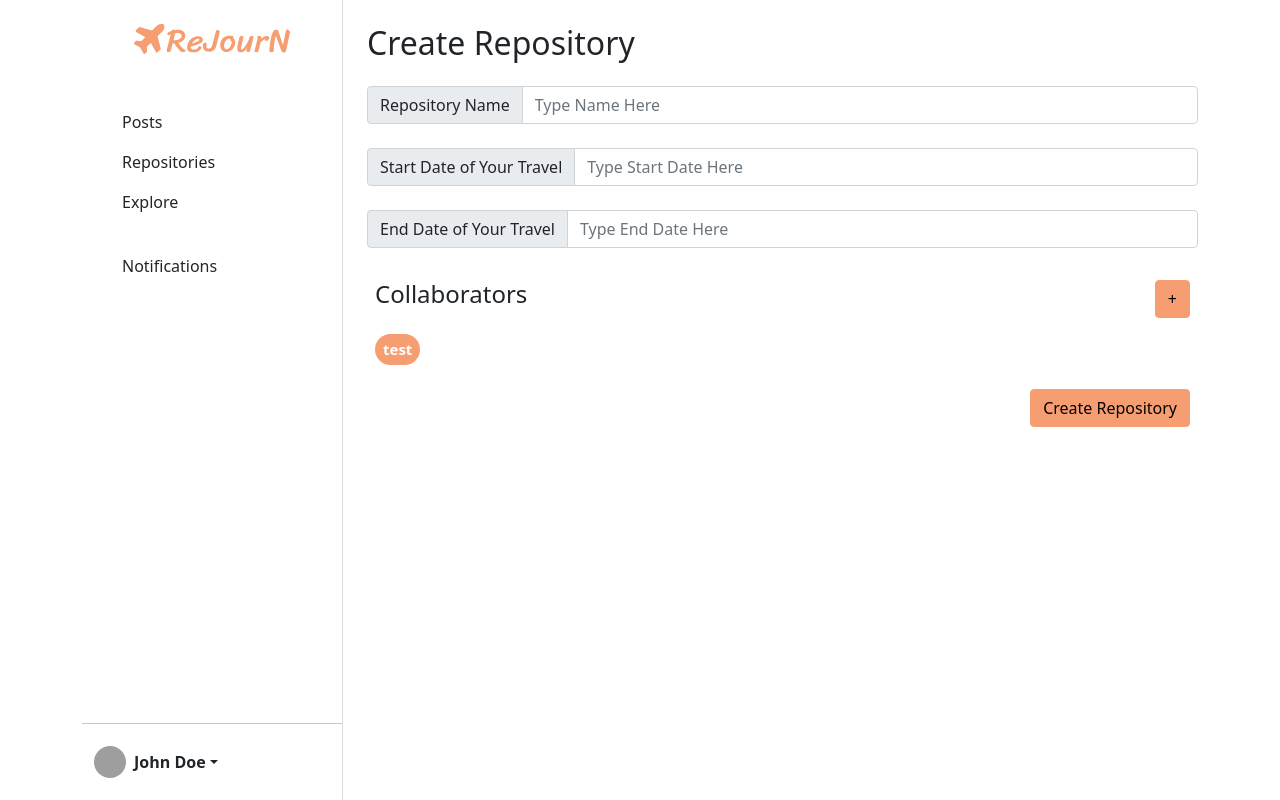
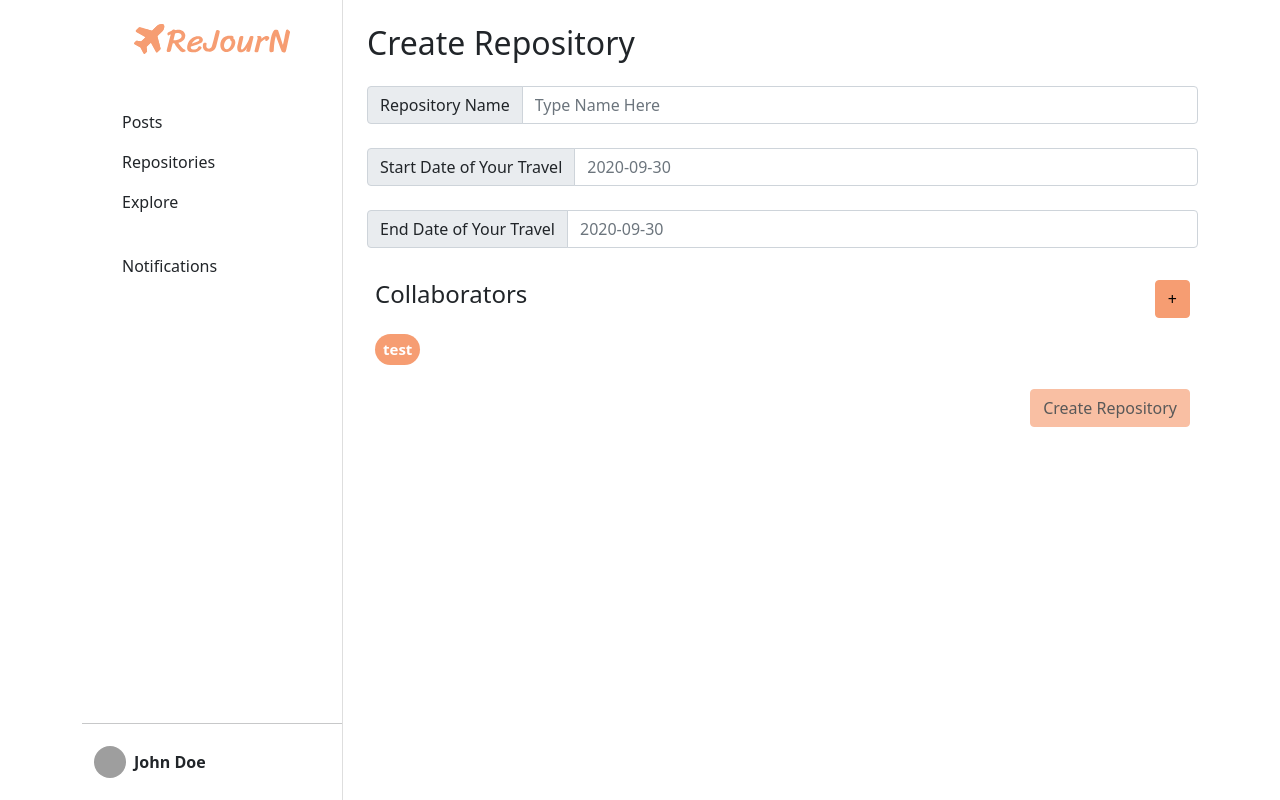
Before and after one commit to swsnu/swpp2021-team1, a React (Create React App) app: page /repos/create in a window 1280 px wide. Built offline with nearby package versions, Linux system fonts and the light colour scheme; grey boxes are pictures that could not be loaded.

Commit message:
feat(repository) : Implement Create and Detail
Implement RepositoryCreate validation check.
Implement RepositoryDetail add collaborators.
Implement

```diff
--- a/src/features/repository/RepositoryCreate.tsx
+++ b/src/features/repository/RepositoryCreate.tsx
@@ -4,7 +4,7 @@ import {AppDispatch, RootState} from "../../app/store";
 import {IDummyUser, IRepository, IUser} from "../../common/Interfaces";
 import {Redirect, useParams} from "react-router-dom";
 import {addRepo} from "./reposSlice";
-import {Badge, Button, CloseButton, FormControl, InputGroup} from "react-bootstrap";
+import {Badge, Button, CloseButton, FormControl, InputGroup, Form} from "react-bootstrap";
 import AddCollaborators from "./popup/AddCollaborators";
 import {logIn} from "../auth/authSlice";
 
@@ -24,6 +24,7 @@ export default function RepositoryCreate(props : RepositoryCreateProps) {
     const [travelEndDate, setTravelEndDate] = useState<string>("");
     const [collaborators, setCollaborators] = useState<IDummyUser[]>([{profile_picture : 'test', real_name : 'test', username : 'test'}]); //테스트용 임시
     const [show, setShow] = useState<boolean>(false);
+    const [valid, setValid] = useState<(boolean|null)[]>([null, null, null]);
 
     useEffect(() => {
         dispatch(logIn({email : 'asdf', password : 'asdf'})) //테스트용 임시 처리
@@ -35,6 +36,7 @@ export default function RepositoryCreate(props : RepositoryCreateProps) {
 
     function createRepos() {
         //TODO : 날짜 test 필요
+        if (repoName == "") return;
         dispatch(addRepo({
             repo_id : -1,
             repo_name : repoName,
@@ -44,25 +46,68 @@ export default function RepositoryCreate(props : RepositoryCreateProps) {
         }))
     }
 
+    function onChange(event : React.ChangeEvent<HTMLInputElement>) {
+        switch (event.target.name) {
+            case 'repo-name' :
+                setRepoName(event.target.value);
+                if (event.target.value !== "") setValid([true, valid[1], valid[2]]);
+                else setValid([false, valid[1], valid[2]]);
+                break;
+            case 'start-date' :
+                setTravelStartDate(event.target.value);
+                if (/^\d{4}-(0[1-9]|1[0-2])-(0[1-9]|[12][0-9]|3[01])$/.test(event.target.value))
+                    setValid([valid[0], true, valid[2]]);
+                else setValid([valid[0], false, valid[2]]);
+                break;
+            case 'end-date' :
+                setTravelEndDate(event.target.value);
+                if (/^\d{4}-(0[1-9]|1[0-2])-(0[1-9]|[12][0-9]|3[01])$/.test(event.target.value))
+                    setValid([valid[0], valid[1], true]);
+                else setValid([valid[0], valid[1], false]);
+                break;
+        }
+    }
+
     //TODO : Error 처리
     return (
         <div>
             {!isLoading && repo && <Redirect to={`/repos/${repo.repo_id}`}/>}
             <h2 className="mt-4">Create Repository</h2>
-            <InputGroup className="mt-4">
+            <InputGroup className="mt-4" hasValidation>
                 <InputGroup.Text>Repository Name</InputGroup.Text>
-                <FormControl id='repo-name-input' type='text' value={repoName} placeholder='Type Name Here'
-                       onChange={event => setRepoName(event.target.value)}/>
+                <Form.Control id='repo-name-input' name='repo-name'
+                              type='text' value={repoName}
+                              placeholder='Type Name Here'
+                              isValid={valid[0] !== null && valid[0]}
+                              isInvalid={valid[0] !== null && !valid[0]}
+                       onChange={onChange}/>
+                <Form.Control.Feedback type="invalid">
+                    Please Choose Your Repository Name.
+                </Form.Control.Feedback>
             </InputGroup>
-            <InputGroup className="mt-4">
+            <InputGroup className="mt-4" hasValidation>
                 <InputGroup.Text>Start Date of Your Travel</InputGroup.Text>
-                <FormControl id='travel-start-date-input' type='text' value={travelStartDate} placeholder='Type Start Date Here'
-                       onChange={event => setTravelStartDate(event.target.value)}/>
+                <Form.Control id='travel-start-date-input' name='start-date'
+                              type='text' value={travelStartDate}
+                              placeholder='2020-09-30'
+                              isValid={valid[1] !== null && valid[1]}
+                              isInvalid={valid[1] !== null && !valid[1]}
+                       onChange={onChange}/>
+                <Form.Control.Feedback type="invalid">
+                    Please Write Appropriate Date.
+                </Form.Control.Feedback>
             </InputGroup>
-            <InputGroup className="mt-4">
+            <InputGroup className="mt-4" hasValidation>
                 <InputGroup.Text>End Date of Your Travel</InputGroup.Text>
-                <FormControl id='travel-end-date-input' type='text' value={travelEndDate} placeholder='Type End Date Here'
-                       onChange={event => setTravelEndDate(event.target.value)}/>
+                <FormControl id='travel-end-date-input' name='end-date'
+                             type='text' value={travelEndDate}
+                             placeholder='2020-09-30'
+                             isValid={valid[2] !== null && valid[2]}
+                             isInvalid={valid[2] !== null && !valid[2]}
+                       onChange={onChange}/>
+                <Form.Control.Feedback type="invalid">
+                    Please Write Appropriate Date.
+                </Form.Control.Feedback>
             </InputGroup>
             <div className="d-flex mt-4 justify-content-between align-items-start">
                 <h4 className="m-2">Collaborators</h4>
@@ -72,7 +117,9 @@ export default function RepositoryCreate(props : RepositoryCreateProps) {
                 {collaborators.map(value => <Badge className="m-2 p-sm-2" pill>{value.username} </Badge>)}
             </h5>
             <div className="d-flex flex-row-reverse">
-                <Button className="m-2" id='create-repo-button' onClick={createRepos}>Create Repository</Button>
+                <Button className="m-2" id='create-repo-button'
+                        onClick={createRepos}
+                        disabled={!(valid[0] && valid[1] && valid[2])}>Create Repository</Button>
             </div>
 
             {user && //테스트용 임시 처리
--- a/src/features/repository/RepositoryDetail.tsx
+++ b/src/features/repository/RepositoryDetail.tsx
@@ -1,9 +1,11 @@
-import React, {useEffect} from "react";
+import React, {useEffect, useState} from "react";
 import {useDispatch, useSelector} from "react-redux";
 import {AppDispatch, RootState} from "../../app/store";
 import {IDummyUser, IRepository, IUser} from "../../common/Interfaces";
 import {useHistory, useParams} from "react-router-dom";
-import {getRepo, getRepoList} from "./reposSlice";
+import {changeCollaborators, getRepo, getRepoList} from "./reposSlice";
+import AddCollaborators from "./popup/AddCollaborators";
+import {Badge, Button} from "react-bootstrap";
 
 interface RepositoryDetailProps {
 
@@ -16,20 +18,39 @@ export default function RepositoryDetail(props : RepositoryDetailProps) {
     const [user, currentRepo] = useSelector<RootState, [IUser,IRepository|null]>(state => [state.auth.account as IUser, state.repos.currentRepo]);
     const history = useHistory();
     const params = useParams<{id : string}>();
+    const [show, setShow] = useState<boolean>(false);
 
     useEffect(() => {
         dispatch(getRepo(parseInt(params.id)));
     }, [dispatch])
 
+    function addCollaborators() {
+        setShow(true);
+    }
 
+    function setCollaborators(collaborators : IDummyUser[]) {
+        dispatch(changeCollaborators({repoID : currentRepo?.repo_id as number, users : collaborators}));
+    }
 
     if (hasError) return (<div>Error!</div>)
+    if (!currentRepo) return null;
     return (
         <div>
-            <h2>{currentRepo?.repo_name}</h2>
-            <h4>{currentRepo?.travel_start_date + '~' + currentRepo?.travel_end_date}</h4>
-            <h3>Collaborators</h3>
-            <button>Add Collaborators</button>
+            <h2>{currentRepo.repo_name}</h2>
+            <h4>{currentRepo.travel_start_date + '~' + currentRepo.travel_end_date}</h4>
+            <div className="d-flex mt-4 justify-content-between align-items-start">
+                <h4 className="m-2">Collaborators</h4>
+                <Button className="m-2" id='add-collaborator-button' onClick={addCollaborators}>+</Button>
+            </div>
+            <h5>
+                {currentRepo.collaborator_list.map(value => <Badge className="m-2 p-sm-2" pill>{value.username} </Badge>)}
+            </h5>
+            {user && //테스트용 임시 처리
+            <AddCollaborators user={user}
+                              show={show}
+                              setShow={setShow}
+                              collaborators={currentRepo.collaborator_list}
+                              setCollaborators={setCollaborators}/>}
         </div>
     )
 
--- a/src/features/repository/popup/AddCollaborators.css
+++ b/src/features/repository/popup/AddCollaborators.css
@@ -1,3 +1,7 @@
 .dropdown-toggle::after {
-    display: none;
+    display: none !important;
 }
+
+.dropdown-menu {
+    width: 100%;
+}
--- a/src/features/repository/popup/AddCollaborators.tsx
+++ b/src/features/repository/popup/AddCollaborators.tsx
@@ -18,7 +18,7 @@ interface AddCollaboratorsProps {
     show : boolean;
     setShow : SetStateAction<boolean>;
     collaborators : IDummyUser[];
-    setCollaborators : SetStateAction<IDummyUser[]>;
+    setCollaborators : SetStateAction<IDummyUser[]>|((collaborators : IDummyUser[]) => void);
 }
 
 export default function AddCollaborators(props : AddCollaboratorsProps) {
@@ -71,10 +71,10 @@ export default function AddCollaborators(props : AddCollaboratorsProps) {
                             </Dropdown.Item>) :
                         <Dropdown.Item disabled={true}>No Result</Dropdown.Item>}
                 </Dropdown.Menu>
+                <div className="d-flex ms-2 me-2">
+                    {collaborators.map(value => <Collaborator canDelete={value.username !== props.user.username} user={value} remove={remove}/>)}
+                </div>
             </Dropdown>
-            <div className="d-flex ms-2 me-2">
-                {collaborators.map(value => <Collaborator canDelete={value.username !== props.user.username} user={value} remove={remove}/>)}
-            </div>
             <Modal.Footer>
                 <Button variant="primary" onClick={close}>Confirm</Button>
             </Modal.Footer>
```
